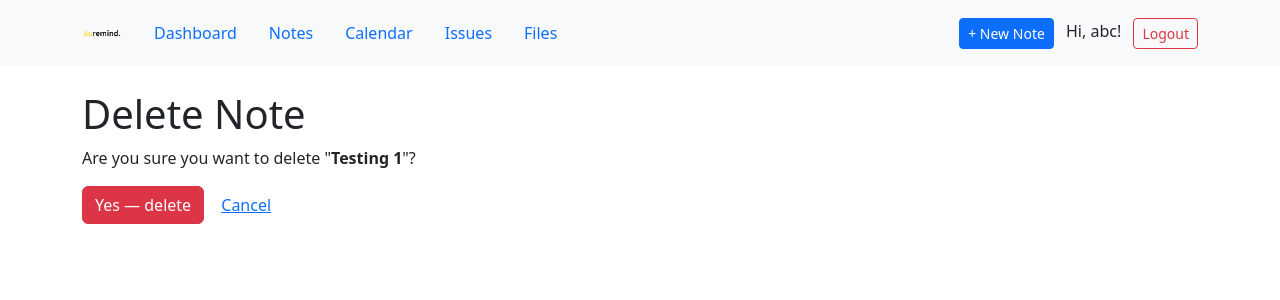
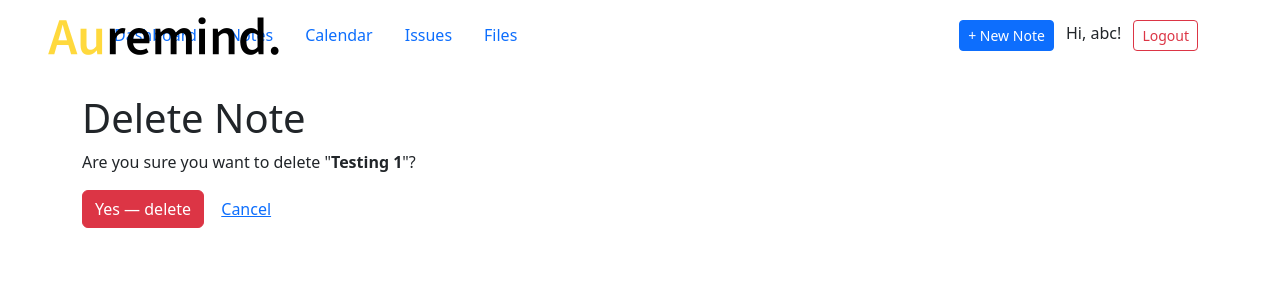
Before and after one commit to AureMind/AureMind-Personal-AI-Manager, a Django app: page /note/1/delete/ in a window 1280 px wide. Shown: the top 300 px of the page. Run offline with Django 5.2, Linux system fonts and the light colour scheme; a user stored in the database is signed in; data comes from the database, SQL or seed files in the repository; both versions use the stored data as it was after the commit.

Commit message:
"Added Website Logo and Icon"

```diff
--- a/notes/static/notes/style.css
+++ b/notes/static/notes/style.css
@@ -1,4 +1,16 @@
-.navbar-brand img {
-  height: 40px;
-  width: auto;
+.navbar {
+  height: 70px;
+  padding: 0 1rem;
+  position: relative;
+  overflow: visible;
+  background-color: transparent !important;
 }
+
+.navbar-logo {
+  height: 250px;
+  position: absolute;
+  top: 50%;
+  transform: translateY(-50%) translateX(40px);
+  left: 0;
+  z-index: 10;
+}
--- a/notes/templates/notes/base.html
+++ b/notes/templates/notes/base.html
@@ -6,12 +6,15 @@
   <title>{% block title %}Personal Manager Notes{% endblock %}</title>
   <link href="https://cdn.jsdelivr.net/npm/bootstrap@5.3.0/dist/css/bootstrap.min.css" rel="stylesheet">
   <link rel="stylesheet" href="{% static 'notes/style.css' %}">
+  <link rel="shortcut icon" href="{% static 'notes/Auremind Icon.png' %}" type="image/x-icon">
+  <link rel="icon" href="{% static 'notes/Auremind Icon.png' %}" type="image/x-icon">
 </head>
+
 <body>
 <nav class="navbar navbar-expand-lg navbar-light bg-light">
   <div class="container">
     <a class="navbar-brand" href="{% url 'notes:home' %}">
-      <img src="{% static 'notes/Auremind Logo.png' %}" alt="Auremind Logo" height="40">
+      <img src="{% static 'notes/Auremind Logo.png' %}" alt="Auremind Logo" class="navbar-logo">
     </a>
 
     {% if user.is_authenticated %}
```
Also changed, not shown: db.sqlite3, notes/static/notes/Auremind Icon.png (added).
